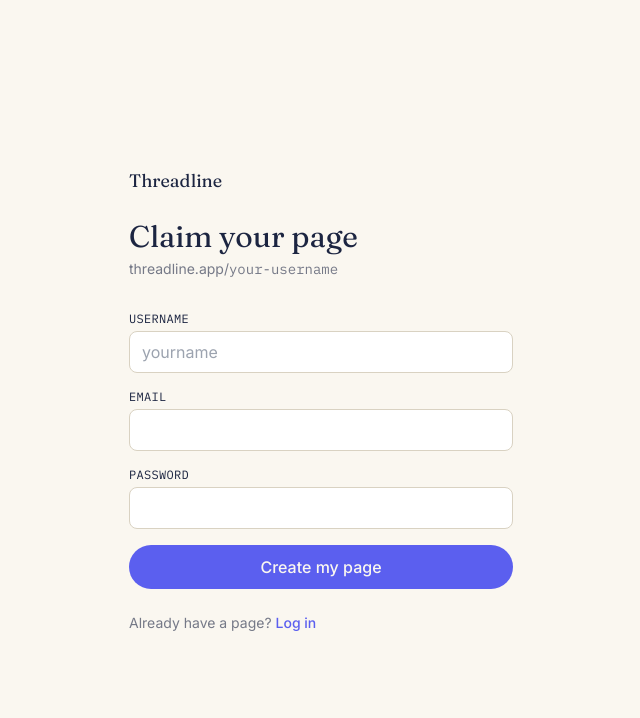
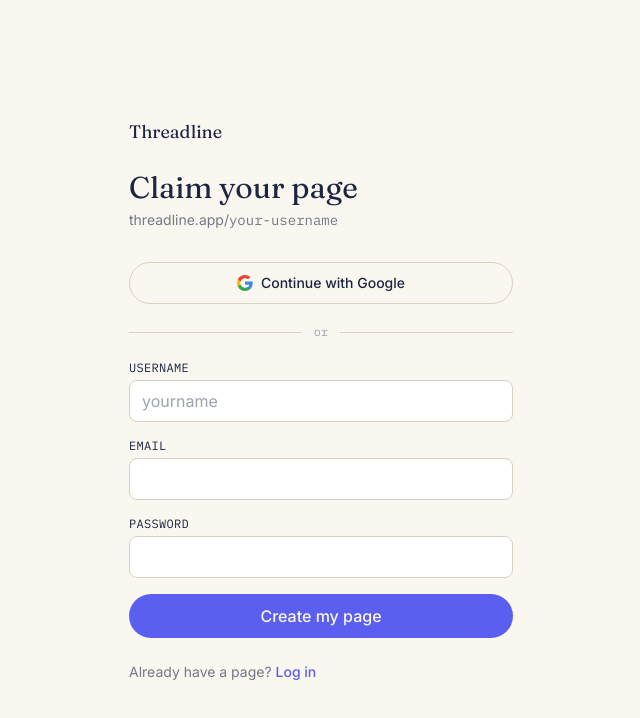
Before and after one commit to umeshshengar1997-dot/threadline, a Next.js app in the folder threadline/threadline/: page /signup in a window 1280 px wide. Shown: the top 718 px of the page, without its empty margins (319-959 px from the left). Built offline with nearby package versions, Linux system fonts and the light colour scheme.

Commit message:
Update page.js

```diff
--- a/threadline/threadline/app/signup/page.js
+++ b/threadline/threadline/app/signup/page.js
@@ -1,5 +1,6 @@
 import Link from "next/link";
 import { signup } from "./actions";
+import GoogleButton from "../login/GoogleButton";
 
 export default function SignupPage({ searchParams }) {
   return (
@@ -12,6 +13,13 @@
         <p className="text-ink/60 text-sm mb-8">
           threadline.app/<span className="font-mono">your-username</span>
         </p>
+
+        <GoogleButton />
+        <div className="flex items-center gap-3 my-5">
+          <div className="h-px flex-1 bg-line" />
+          <span className="text-xs text-ink/40 font-mono">or</span>
+          <div className="h-px flex-1 bg-line" />
+        </div>
 
         <form action={signup} className="space-y-4">
           <div>
```
Lines whose indentation alone changed are shown as unchanged.
